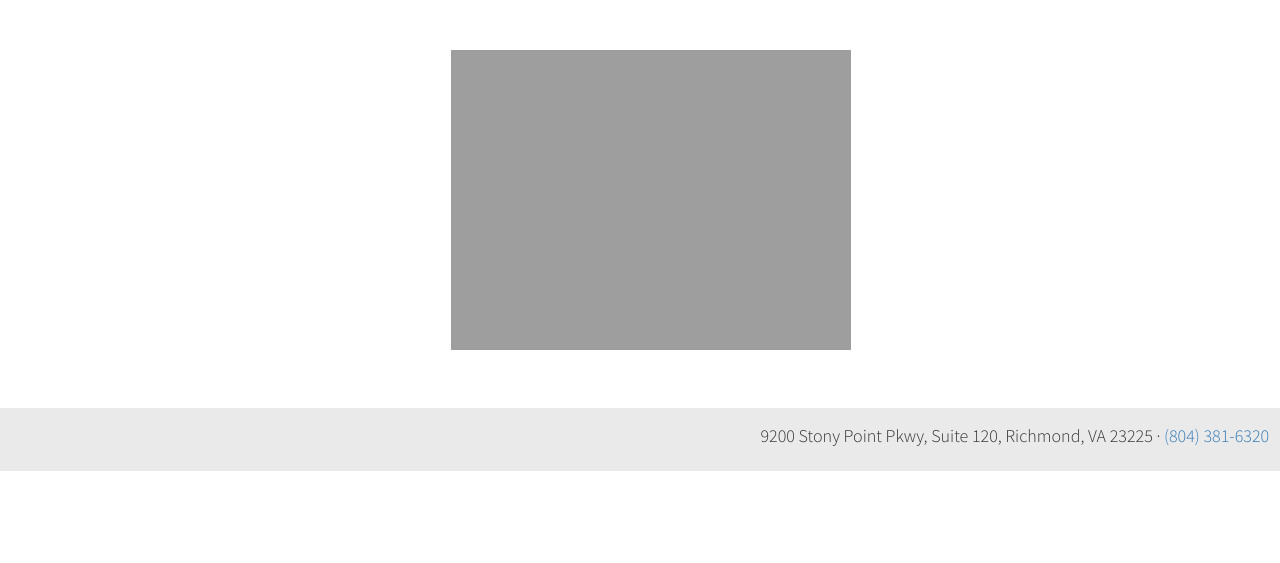
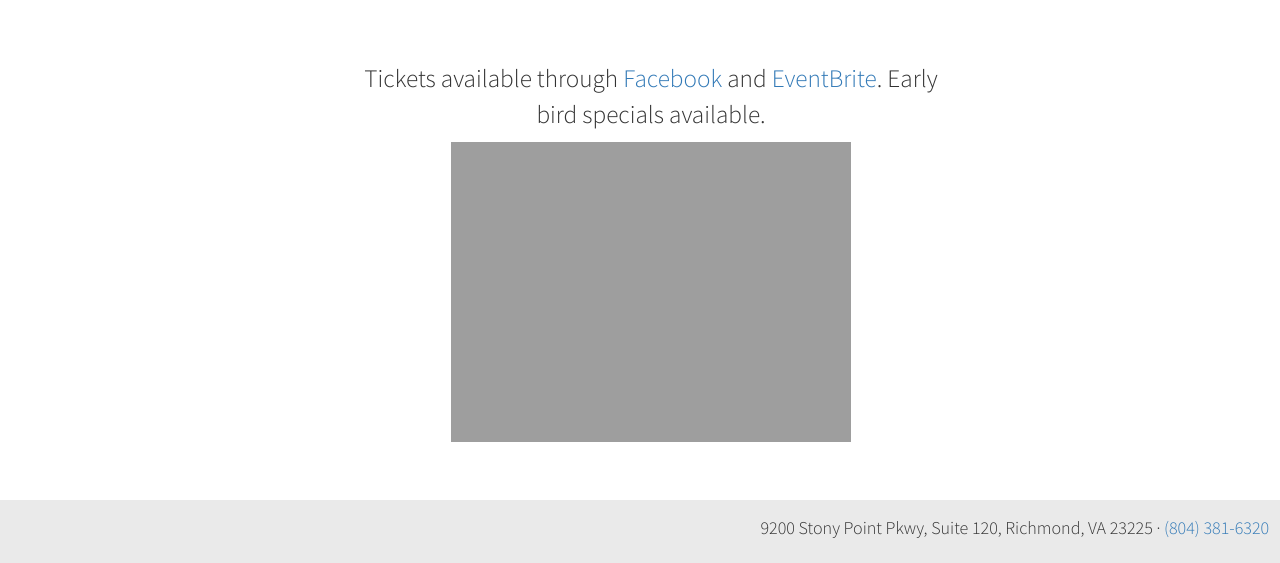
Before and after one commit to griffin-cigar/griffin-cigar.github.io, a Jekyll site: the page built from events.html, in a window 1280 px wide. Shown: the part 607-1170 px from the top of the page. Built offline with Jekyll 4.4.1, drawn with Linux system fonts in a browser that asks for light colours; before the commit the page ends 1078 px from its top, so only the background shows below that.

Commit message:
Update events.html

```diff
--- a/events.html
+++ b/events.html
@@ -16,6 +16,7 @@
 <div class="row main-body-container">
   <div class="col-xs-12 col-sm-8 col-sm-offset-2 col-md-6 col-md-offset-3">
     <p class="main-body">
+      <p>Tickets available through <a href="https://www.facebook.com/events/366864487268739/">Facebook</a> and <a href="https://www.eventbrite.com/e/2nd-annual-grand-cigar-klatch-tickets-61794480956?aff=ebdssbdestsearch">EventBrite</a>. Early bird specials available.</p>
       <img src="{{ '/assets/images/2nd-annual-flyer.jpg' | absolute_url }}" class="img-responsive margin-auto">
     </p>
   </div>
```
